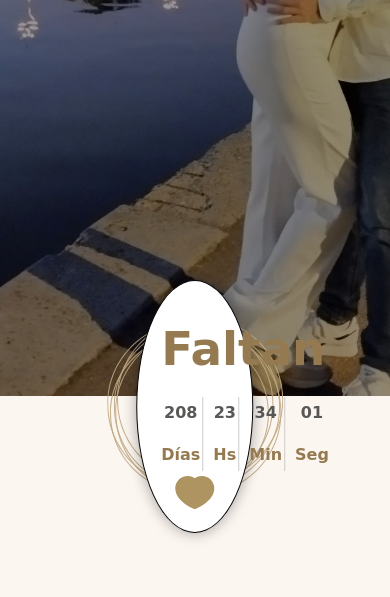
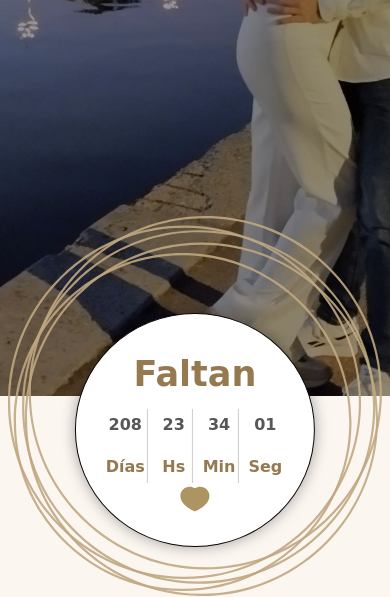
Before and after one commit to jony92jon/mi-boda, a plain HTML site: page index.html in a window 390 px wide. Shown: the part 504-1101 px from the top of the page. Drawn offline with Linux system fonts and the light colour scheme; a web font is replaced by a local one.

Commit message:
primera version falta ajustar a diferentes sizes

```diff
--- a/css/style.css
+++ b/css/style.css
@@ -95,8 +95,8 @@ img {
 
 .reloj__contenedor {
   border: 1px solid rgb(6, 5, 5);
-  width: 30vw;
-  height: 30vh;
+  width: 21vw;
+  height: 31vh;
   display: flex;
   align-items: center;
   justify-content: center;
@@ -116,7 +116,7 @@ img {
 
 .reloj__titulo {
   text-align: center;
-  font-size: 40px;
+  font-size: 3rem;
   color: #957A51;
   font-weight: bold;
   font-family: var(--fuente-secundaria);
@@ -153,6 +153,33 @@ img {
 }
 
 
+/* Medium screens (tablets) */
+@media (max-width: 1024px) {
+  .reloj__contenedor__aros {
+    width: 74vw;
+    height: 63vh;
+  }
+
+  .reloj__contenedor {
+    width: 40vw;
+    height: 40vh;
+    margin-top: 48px;
+  }
+}
+
+
+/* Extra small screens (portrait phones) */
+@media (max-width: 480px) {
+  .reloj__contenedor__aros {
+    width: 98vw;
+    height: 45vh;
+  }
+
+  .reloj__contenedor {
+    width: auto;
+    height: auto;
+  }
+}
 
 
 /* Fin Reloj */
```
